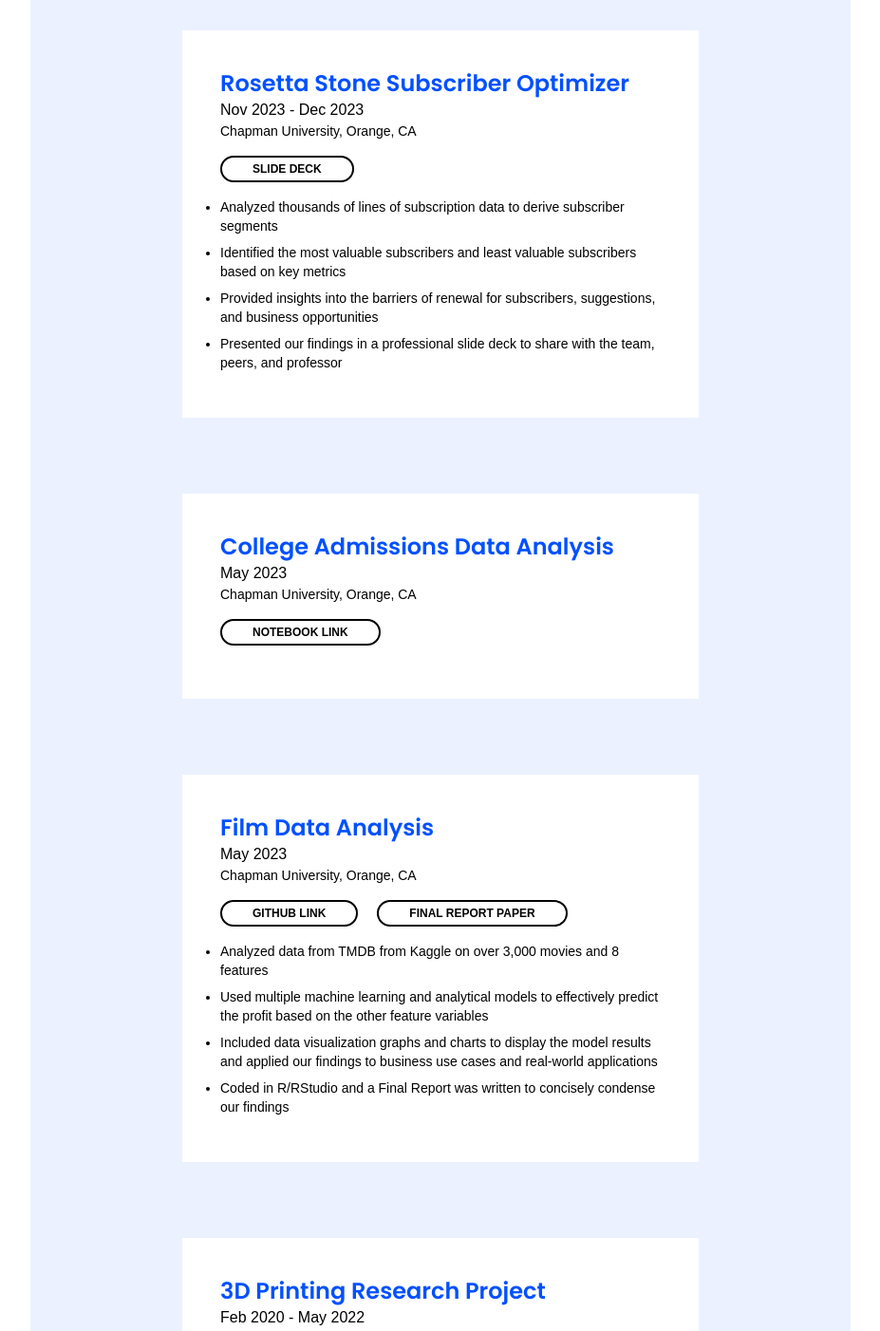
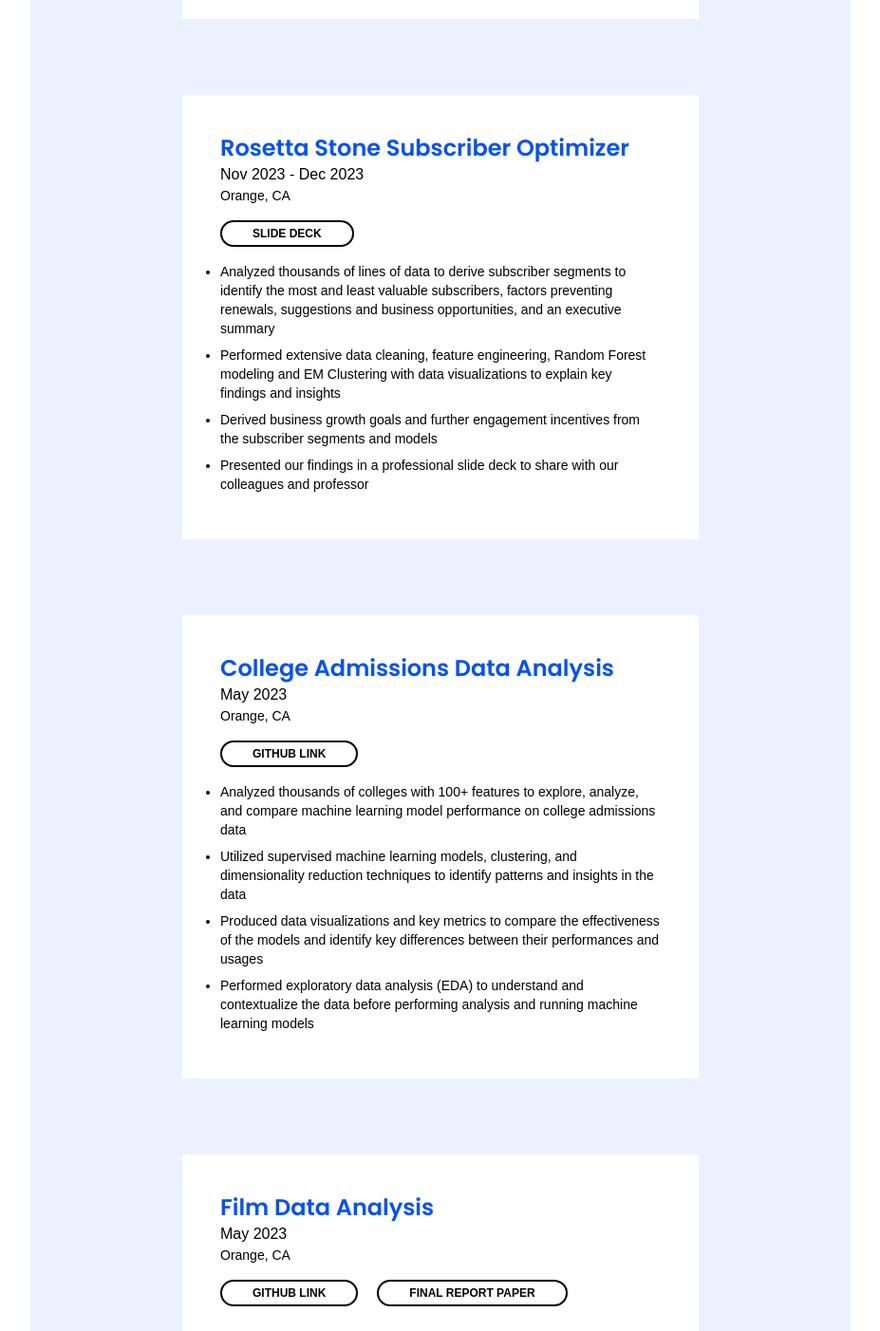
Before and after one commit to michelleezhangg/Personal-Website-Portfolio, a Next.js app: page / in a window 1280 px wide. Shown: the part 6880-8282 px from the top of the page at 95% size, without its empty margins (176-1103 px from the left). Built offline with nearby package versions, Linux system fonts and the light colour scheme.

Commit message:
Add first draft of bullet points for all projects and updated links

```diff
--- a/src/app/constants.js
+++ b/src/app/constants.js
@@ -224,32 +224,37 @@ export const PROJECTS = [
       'Developing a single-paged site to showcase my background, skills, professional experience, and projects as a software engineer',
       'Utilizing React.js, Next.js, and Tailwind CSS for frontend development, JavaScript for backend, and Vercel for deployment',
       'Implementing a custom navbar and menu overlay for responsive web functionality and mobile-friendly user experience',
+      'Created custom submission form enabling recruiters, clients, and peers to easily reach me',
     ],
   },
   {
     title: 'Brain Tumor MRI Scan Classification',
     date: 'Nov 2023 - Dec 2023',
-    location: 'Chapman University, Orange, CA',
+    location: 'Orange, CA',
     links: [
       {
         link_name: 'GitHub Link',
         url: 'https://github.com/michelleezhangg/CPSC393Final',
+      },
+      {
+        link_name: 'Slide Deck',
+        url: 'https://www.canva.com/design/DAF2JXwDYDI/fe_uXG5Yz6O0jrhUjmiTRQ/edit?utm_content=DAF2JXwDYDI&utm_campaign=designshare&utm_medium=link2&utm_source=sharebutton',
       },
     ],
     bio: `Implemented a deep Convolutional Neural Network (CNN) model to classify MRI scans of four categories of brain tumors:
       no tumor, Glioma tumors, Meningioma tumors, and Pituitary tumors and utilized two pre-trained models,
       VGG16 Transfer Learning Model and EfficientNetB7 Transfer Learning Model to compare with the first and derived meaningful results from all models`,
     bullet_points: [
-      'Trained and evaluated multiple CNN models, including VGG16, EfficientNetB7, and ResNet50, to classify MRI scans',
-      'Utilized Keras and TensorFlow libraries for model development and evaluation',
-      'Obtained an accuracy of 98% on the test set, which is the highest achieved by any model in the competition',
+      'Trained and evaluated multiple CNN models, including VGG16, EfficientNetB7, and ResNet50, to classify brain MRI scans',
+      'Utilized Keras and TensorFlow libraries in Python for model development and evaluation',
       'Implemented data augmentation techniques, such as rotation, zooming, and horizontal flipping, to improve model performance',
+      'Evaluated model performance using accuracy, precision, recall, and F1-score metrics, abd provided insights into the classification results through real-world applications and practical usage',
     ],
   },
   {
     title: 'Rosetta Stone Subscriber Optimizer',
     date: 'Nov 2023 - Dec 2023',
-    location: 'Chapman University, Orange, CA',
+    location: 'Orange, CA',
     links: [
       {
         link_name: 'Slide Deck',
@@ -260,30 +265,35 @@ export const PROJECTS = [
       and understand the data more thoroughly. The goal was to determine the most valuable subscribers and least valuable subscribers.
       These observations were used to determine the barriers of renewal for subscribers, suggestions, and business opportunities, and an executive summary.`,
     bullet_points: [
-      'Analyzed thousands of lines of subscription data to derive subscriber segments',
-      'Identified the most valuable subscribers and least valuable subscribers based on key metrics',
-      'Provided insights into the barriers of renewal for subscribers, suggestions, and business opportunities',
-      'Presented our findings in a professional slide deck to share with the team, peers, and professor',
+      'Analyzed thousands of lines of data to derive subscriber segments to identify the most and least valuable subscribers, factors preventing renewals, suggestions and business opportunities, and an executive summary',
+      'Performed extensive data cleaning, feature engineering, Random Forest modeling and EM Clustering with data visualizations to explain key findings and insights',
+      'Derived business growth goals and further engagement incentives from the subscriber segments and models',
+      'Presented our findings in a professional slide deck to share with our colleagues and professor',
     ],
   },
   {
     title: 'College Admissions Data Analysis',
     date: 'May 2023',
-    location: 'Chapman University, Orange, CA',
+    location: 'Orange, CA',
     links: [
       {
-        link_name: 'Notebook Link',
-        url: '',
+        link_name: 'GitHub Link',
+        url: 'https://github.com/michelleezhangg/College-Admissions-Data-Analysis',
       },
     ],
-    bio: `Utilized multiple machine learning models and EDA to explore and analyze college admissions data from thousands of colleges with 100+ features.
+    bio: `Utilized multiple machine learning models and exploratory data analysis (EDA) to explore and analyze college admissions data from thousands of colleges with 100+ features.
       Explored using supervised models, clustering, and dimensionality reduction and focused on data visualization to make the data more understandable and applicable.`,
-    bullet_points: [],
+    bullet_points: [
+      'Analyzed thousands of colleges with 100+ features to explore, analyze, and compare machine learning model performance on college admissions data',
+      'Utilized supervised machine learning models, clustering, and dimensionality reduction techniques to identify patterns and insights in the data',
+      'Produced data visualizations and key metrics to compare the effectiveness of the models and identify key differences between their performances and usages',
+      'Performed exploratory data analysis (EDA) to understand and contextualize the data before performing analysis and running machine learning models',
+    ],
   },
   {
     title: 'Film Data Analysis',
     date: 'May 2023',
-    location: 'Chapman University, Orange, CA',
+    location: 'Orange, CA',
     links: [
       {
         link_name: 'GitHub Link',
@@ -291,68 +301,77 @@ export const PROJECTS = [
       },
       {
         link_name: 'Final Report Paper',
-        url: 'https://www.linkedin.com/in/michelleezhangg/details/projects/598345334/multiple-media-viewer/?profileId=ACoAADb2FekBRaQk5wier9UvTIYEnf1Xbs83p7Y&treasuryMediaId=1635528518386',
+        url: '/assets/Film-Analysis-Document.pdf',
+      },
+      {
+        link_name: 'Slide Deck',
+        url: 'https://www.canva.com/design/DAFh_iQUcJA/_sO7FPWGq6mVhwd5ALUPGQ/edit?utm_content=DAFh_iQUcJA&utm_campaign=designshare&utm_medium=link2&utm_source=sharebutton',
       },
     ],
-    bio: `Analyzed data from TMDB from Kaggle on over 3,000 movies and 8 features.
-      Used multiple machine learning and analytical models to effectively predict the profit based on the other feature variables.
-      Data overview examination, feature transformation, data cleaning, and modeling were used in all processes.
-      Included data visualization graphs and charts to display the model results and applied our findings to business use cases and real-world applications.
-      Coded in R/RStudio and a Final Report was written to concisely condense our findings.`,
+    bio: `Analyzed data from TMDB from Kaggle on over 3,000 movies and 8 features using multiple machine learning and analytical models coded in R/RStudio to effectively predict the profit based on the other feature variables.
+      Utilized data overview examination, feature transformation, data cleaning, and included data visualizations to display model results and apply our findings to business use cases and real-world applications.`,
     bullet_points: [
-      'Analyzed data from TMDB from Kaggle on over 3,000 movies and 8 features',
-      'Used multiple machine learning and analytical models to effectively predict the profit based on the other feature variables',
-      'Included data visualization graphs and charts to display the model results and applied our findings to business use cases and real-world applications',
-      'Coded in R/RStudio and a Final Report was written to concisely condense our findings',
+      `Analyzed data from TMDB from Kaggle on 3,000+ movies and 8 features by building two statistical models to predict a film's revenue and profit`,
+      'Included data visualization graphs and charts to display the model results and communicate effectively and support our findings',
+      'Derived real-world applications by applying the model results to assist producers and production companies to identify key predictors that generate the most profit for a film',
+      'Collaborated with three peers, coding the project in R/RStudio and composing a final report and slide deck to concisely condense our findings and explanations',
     ],
   },
   {
     title: '3D Printing Research Project',
     date: 'Feb 2020 - May 2022',
-    location: 'Chapman University, Orange CA',
+    location: 'Orange CA',
     links: [
       {
         link_name: 'Research Poster',
-        url: 'https://www.linkedin.com/in/michelleezhangg/details/projects/1635528520237/single-media-viewer/?profileId=ACoAADb2FekBRaQk5wier9UvTIYEnf1Xbs83p7Y',
+        url: '/assets/3D-Printing-Project-Poster.pdf',
       },
     ],
-    bio: ``,
-    bullet_points: [],
+    bio: `Conducted research with three colleagues over 4 semesters to find environmentally-friendly 3D printing filament alternatives to counteract
+      the harmful byproducts of current popular 3D printing filaments by incorporating spent coffee grounds (SCG) into resin. My team created 3D printing
+      prototypes in various forms and shapes and met with industry professionals to conduct tensile strenght and durability material tests.`,
+    bullet_points: [
+      'Conducted research to find environmentally-friendly 3D printing filament alternatives by incorporating spent coffee grounds (SCG) into resin',
+      'Created various 3D printing prototypes in various forms and shapes with different filament ratios and conducted tensile strength and durability material tests',
+      'Worked closely with a team of 4 colleagues over an 8-month period and learned from industry professionals and professors',
+      'Presented our scientific findings and discoveries at the Chapman Grand Challenges Initiative Spring 2022 End-of-Semester Showcase',
+    ],
   },
   {
     title: 'University Student-Faculty Database',
-    date: 'April 2022',
-    location: 'Chapman University, Orange, CA',
+    date: 'Apr 2022',
+    location: 'Orange, CA',
     links: [
       {
         link_name: 'GitHub Link',
         url: 'https://github.com/michelleezhangg/Student-Faculty-BST-Database',
       },
     ],
-    bio: ``,
+    bio: `Simulated a university database by storing, removing, and maintaining student and faculty data in a Binary Search Tree data structure
+      implemented in C++ including Object Serialization and Rollback features with capabilities of storing 10,000+ data entries.`,
     bullet_points: [
       'Simulated a university database by storing, removing, and maintaining all data in a Binary Search Tree data structure',
-      `Implemented a Binary Search Tree Abstract Data Structure in C++ and explored Object Serialization and Rollback features using Stacks with
-      capabilities of storing 10,000+ student and faculty data entries`,
+      'Implemented a Binary Search Tree Abstract Data Structure in C++ and explored Object Serialization and Rollback features using Stacks with capabilities of storing 10,000+ student and faculty data entries',
       'Worked extensively with a fellow classmate on code design and implementation and used Git/GitHub for source control',
     ],
   },
   {
     title: 'Scientific Computing Project',
     date: 'Sep 2020 - Dec 2020',
-    location: 'Chapman University, Orange, CA',
+    location: 'Orange, CA',
     links: [
       {
         link_name: 'GitHub Link',
         url: 'https://github.com/michelleezhangg/Scientific-Computing-Project',
       },
     ],
-    bio: `Through careful design and collaboration, four other colleagues and I designed code to explore and display the equilibrium configurations
-      of a system of masses through the minimization of the system's potential energies. We conducted research on real-world applications of our project
-      and the feasibility of the geometric shapes produced and presented our findings in a 80-minute presentation and discussion with our other colleagues and professor.`,
+    bio: `Through careful design and collaboration, four colleagues and I designed code to explore and display the equilibrium configurations of systems of masses through the minimization of the system's potential energies.
+      We conducted research on real-world applications of our project and the feasibility of the geometric shapes produced. We presented our findings in an 80-minute presentation and discussion with other colleagues and professor.`,
     bullet_points: [
-      'Designed and implemented a program to simulate the equilibrium configurations of a system of masses',
-      'Conducted extensive research on the feasibility of the geometric shapes produced and presented our findings in a 80-minute presentation',
+      `Explored the effects of altering certain physical values on a controlled system of masses through the minimization of the system's potential energies`,
+      'Designed code to simulate real-world scenarios and diplayed equilibrium configurations of a system',
+      'Conducted extensive research and experimentation of the results and applied our findings to the fields of material science, physics, and engineering',
+      'Led an 80-minute scientific presentation and discussion on the different scenarios, results, and project applications with other colleagues and professor',
     ],
   },
 ];
```
